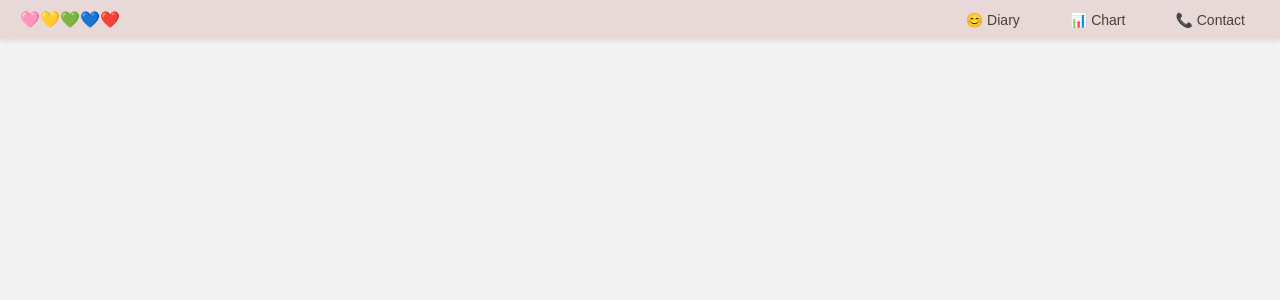
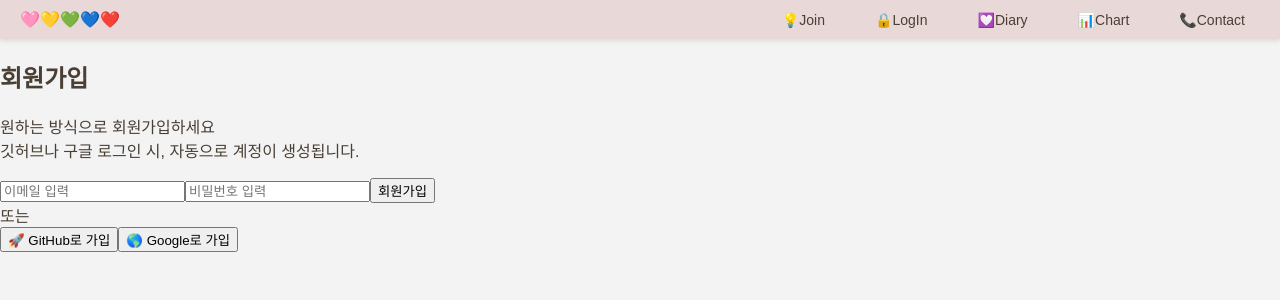
Before and after one commit to 94Rosy/myDiary2025, a React (Create React App) app in the folder my_dear_diary/: page /signup in a window 1280 px wide. Shown: the top 300 px of the page. Built offline with nearby package versions, Linux system fonts and the light colour scheme.

Commit message:
[page3] 로그인, 회원가입 작업 중

```diff
--- a/my_dear_diary/src/components/Navbar.tsx
+++ b/my_dear_diary/src/components/Navbar.tsx
@@ -1,9 +1,45 @@
 // 헤더 - 내비게이션 기능
-
+import { useEffect, useState } from "react";
 import { Link } from "react-router-dom";
+import { supabase } from "../utils/supabaseClient"; // Supabase 연결
 import "../styles/navbar.scss";
 
 const Navbar = () => {
+  const [user, setUser] = useState<any>(null);
+
+  // useEffect(() => {
+  //   const fetchUser = async () => {
+  //     const { data } = await supabase.auth.getUser();
+  //     setUser(data?.user);
+  //   };
+
+  //   fetchUser();
+
+  //   const { data: authListener } = supabase.auth.onAuthStateChange(
+  //     (_event, session) => {
+  //       setUser(session?.user || null);
+  //     }
+  //   );
+
+  //   return () => {
+  //     authListener?.subscription.unsubscribe();
+  //   };
+  // }, []);
+
+  useEffect(() => {
+    const fetchUser = async () => {
+      const { data } = await supabase.auth.getUser();
+      setUser(data?.user);
+    };
+
+    fetchUser();
+  }, []);
+
+  const handleLogout = async () => {
+    await supabase.auth.signOut();
+    setUser(null);
+  };
+
   return (
     <header className="header">
       <div className="logo">
@@ -11,14 +47,40 @@ const Navbar = () => {
       </div>
       <nav>
         <ul>
+          {user ? (
+            // 로그인 상태일 경우 로그아웃 버튼 표시
+            <li>
+              <span className="user-email">
+                {user.email} ({user.app_metadata?.provider})
+              </span>
+              <button className="logout-btn" onClick={handleLogout}>
+                🔓LogOut
+              </button>
+            </li>
+          ) : (
+            // 로그아웃 상태일 때는 로그인 & 회원가입 버튼 표시
+            <>
+              <li>
+                <Link to="/signup" className="signup-btn">
+                  💡Join
+                </Link>
+              </li>
+              <li>
+                <Link to="/login" className="login-btn">
+                  🔒LogIn
+                </Link>
+              </li>
+            </>
+          )}
+
           <li>
-            <Link to="/emotionList">😊 Diary</Link> {/** 감정 게시판 */}
+            <Link to="/emotionList">💟Diary</Link> {/** 감정 게시판 */}
           </li>
           <li>
-            <Link to="/dashboard">📊 Chart</Link> {/** 대시보드 페이지로 */}
+            <Link to="/dashboard">📊Chart</Link> {/** 대시보드 페이지로 */}
           </li>
           <li>
-            <Link to="/contact">📞 Contact</Link>{" "}
+            <Link to="/contact">📞Contact</Link>
             {/** 나를 소개하는 페이지로 */}
           </li>
         </ul>
--- /dev/null
+++ b/my_dear_diary/src/components/login.tsx
@@ -0,0 +1,39 @@
+import { supabase } from "../utils/supabaseClient";
+import { useNavigate } from "react-router-dom";
+
+const Login = () => {
+  const navigate = useNavigate();
+
+  // GitHub & Google 로그인 핸들러
+  const handleOAuthLogin = async (provider: "github" | "google") => {
+    const { error } = await supabase.auth.signInWithOAuth({
+      provider,
+      options: { redirectTo: "http://localhost:3000" }, // 배포 시 실제 도메인으로 변경
+    });
+
+    if (error) {
+      console.error("OAuth 로그인 오류:", error);
+    }
+
+    // 로그인 성공 시 메인 페이지 이동
+    navigate("/");
+  };
+
+  return (
+    <div className="auth-container">
+      <h2>로그인</h2>
+
+      {/* 🔹 GitHub 로그인 버튼 */}
+      <button onClick={() => handleOAuthLogin("github")}>
+        GitHub로 로그인
+      </button>
+
+      {/* 🔹 Google 로그인 버튼 */}
+      <button onClick={() => handleOAuthLogin("google")}>
+        Google로 로그인
+      </button>
+    </div>
+  );
+};
+
+export default Login;
--- /dev/null
+++ b/my_dear_diary/src/components/signup.tsx
@@ -0,0 +1,86 @@
+import { useState } from "react";
+import { supabase } from "../utils/supabaseClient";
+import { useNavigate } from "react-router-dom";
+
+const Signup = () => {
+  const [email, setEmail] = useState("");
+  const [password, setPassword] = useState("");
+  const [error, setError] = useState("");
+  const navigate = useNavigate();
+
+  const handleSignup = async (e: React.FormEvent) => {
+    e.preventDefault();
+    setError("");
+
+    const { error } = await supabase.auth.signUp({ email, password });
+
+    if (error) {
+      setError(error.message);
+      return;
+    }
+
+    // 회원가입 성공 시 자동 로그인 & 메인 페이지 이동
+    navigate("/");
+  };
+
+  // 깃허브 & 구글 회원가입 (OAuth 방식)
+  const handleOAuthSignup = async (provider: "github" | "google") => {
+    const { error } = await supabase.auth.signInWithOAuth({
+      provider,
+      options: { redirectTo: "http://localhost:3000" },
+    });
+
+    if (error) {
+      console.error("OAuth login err:", error);
+    } else {
+      // 로그인 후 현재 계정이 어떤 provider인지 확인
+      const { data } = await supabase.auth.getUser();
+      console.log("login user:", data?.user?.app_metadata?.provider);
+    }
+  };
+
+  return (
+    <div className="auth-container">
+      <h2>회원가입</h2>
+
+      <p className="auth-info">
+        원하는 방식으로 회원가입하세요
+        <br /> 깃허브나 구글 로그인 시, 자동으로 계정이 생성됩니다.
+      </p>
+
+      {/* 1️. 이메일 & 비밀번호 회원가입 */}
+      <form onSubmit={handleSignup}>
+        <input
+          type="email"
+          placeholder="이메일 입력"
+          value={email}
+          onChange={(e) => setEmail(e.target.value)}
+          required
+        />
+        <input
+          type="password"
+          placeholder="비밀번호 입력"
+          value={password}
+          onChange={(e) => setPassword(e.target.value)}
+          required
+        />
+        {error && <p className="error-msg">{error}</p>}
+        <button type="submit">회원가입</button>
+      </form>
+
+      <div className="divider">또는</div>
+
+      {/* 2️. 깃허브 & 구글 로그인 */}
+      <div className="oauth-buttons">
+        <button onClick={() => handleOAuthSignup("github")}>
+          🚀 GitHub로 가입
+        </button>
+        <button onClick={() => handleOAuthSignup("google")}>
+          🌎 Google로 가입
+        </button>
+      </div>
+    </div>
+  );
+};
+
+export default Signup;
--- a/my_dear_diary/src/routes/AppRouter.tsx
+++ b/my_dear_diary/src/routes/AppRouter.tsx
@@ -1,5 +1,7 @@
 import { BrowserRouter as Router, Routes, Route } from "react-router-dom";
 import Navbar from "../components/Navbar";
+import Login from "../components/login";
+import Signup from "../components/signup";
 import MainPage from "../pages/main/MainPage";
 import DashboardPage from "../pages/dashboard/DashboardPage";
 import EmotionBoardPage from "../pages/emotionBoard/EmotionBoardPage";
@@ -10,6 +12,8 @@ const AppRouter = () => {
     <Router>
       <Navbar />
       <Routes>
+        <Route path="/login" element={<Login />} />
+        <Route path="/signup" element={<Signup />} />
         <Route path="/" element={<MainPage />} />
         <Route path="/dashboard" element={<DashboardPage />} />
         <Route path="/emotionList" element={<EmotionBoardPage />} />
```
